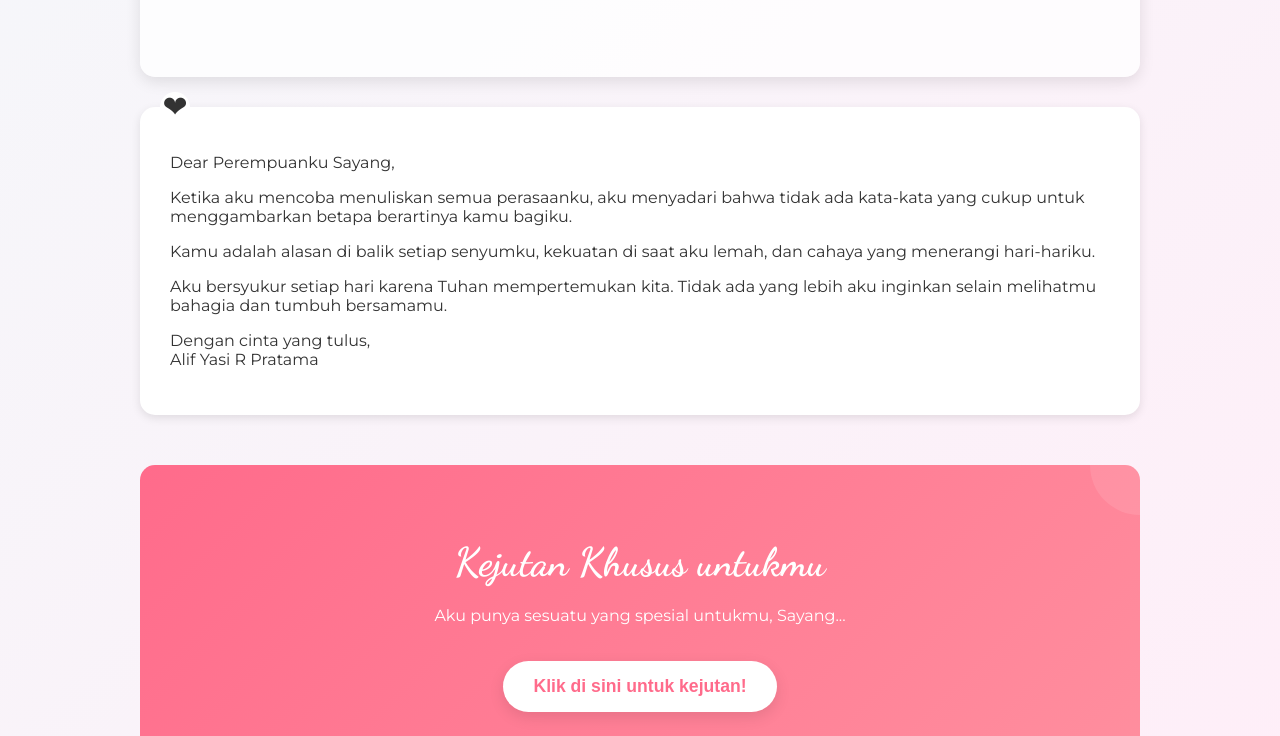
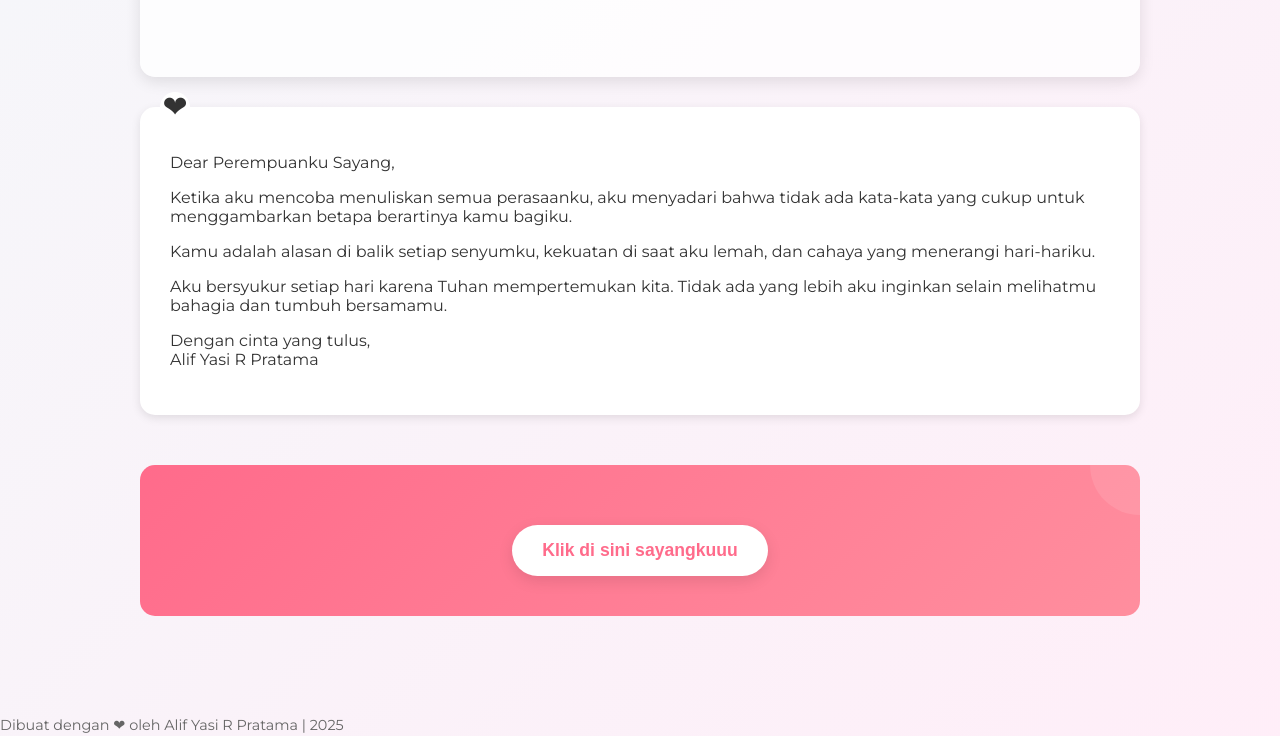
Before and after one commit to megawatipepek/GPT, a plain HTML site: page index.html in a window 1280 px wide. Shown: the part 213-949 px from the top of the page. Drawn offline with Linux system fonts and the light colour scheme.

Commit message:
Update index.html

```diff
--- a/index.html
+++ b/index.html
@@ -308,15 +308,13 @@
 
 
         <div class="surprise-box">
-            <h2>Kejutan Khusus untukmu</h2>
-            <p>Aku punya sesuatu yang spesial untukmu, Sayang...</p>
-            <button class="surprise-btn" id="surpriseBtn">Klik di sini untuk kejutan!</button>
+            <button class="surprise-btn" id="surpriseBtn">Klik di sini sayangkuuu</button>
 
             <div class="hidden-surprise" id="hiddenSurprise">
                 <h3>AKU MENCINTAIMU!</h3>
                 <p>Lebih dari bintang di langit, lebih dari ombak di laut, lebih dari apapun di dunia ini.</p>
                 <p>Sayangku begitu cantiikkk, maniisss, anggun, lembuttt🫠🫠🫠, terus terus lucuuu jugaaaaa🤏🤏🤏</p>
-                <p>I Love Youuu permpuanku sayanggg, alif sayaaannngggg bangett bangeett bangett sama sayangkuu💗💗💗💗💗💗💗💗💗💗🌷🌷🌷🌷🌷🌷🌷🌷🌷🌷</p>
+                <p>I Love Youuu perempuankuuu sayaanggg, alif sayaaannngggg bangett bangeett bangett sama Berlian💗💗💗💗💗💗💗💗💗💗🌷🌷🌷🌷🌷🌷🌷🌷🌷🌷</p>
                 <div id="heartRain"></div>
             </div>
         </div>
```
